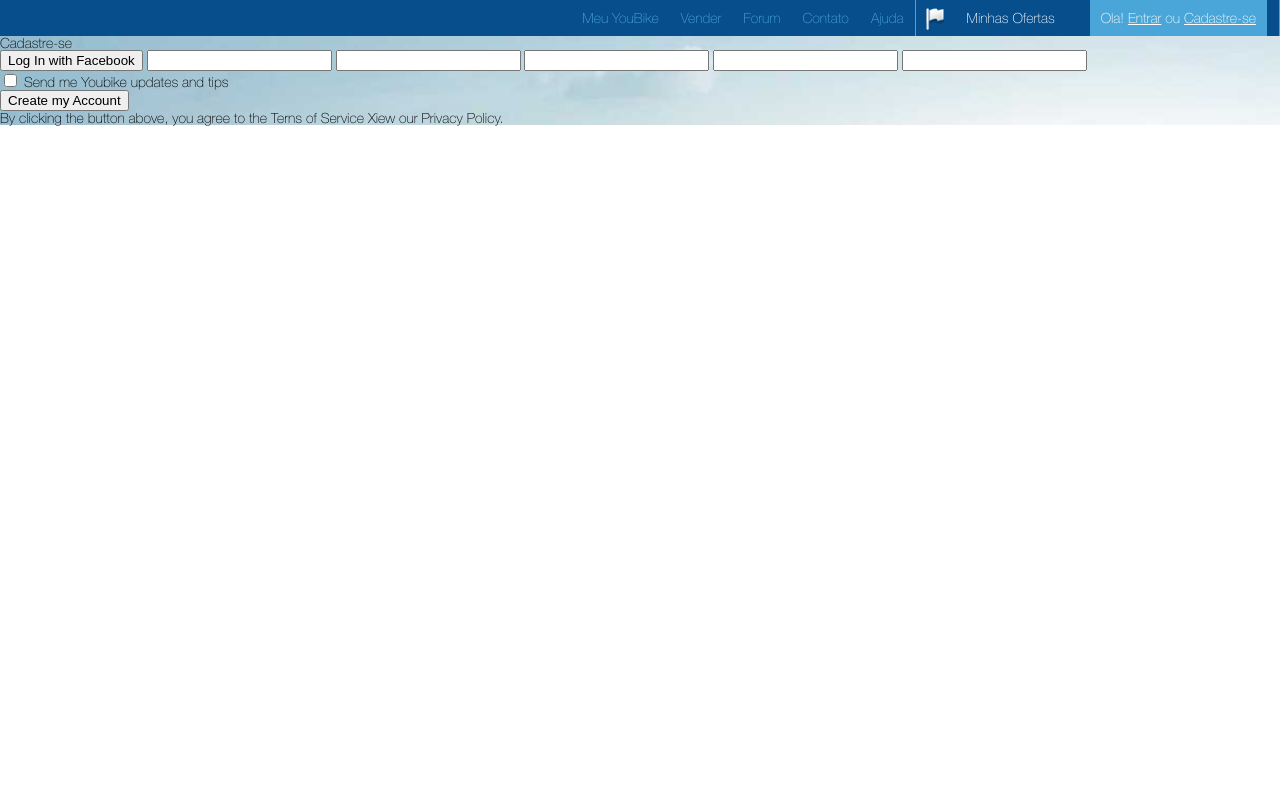
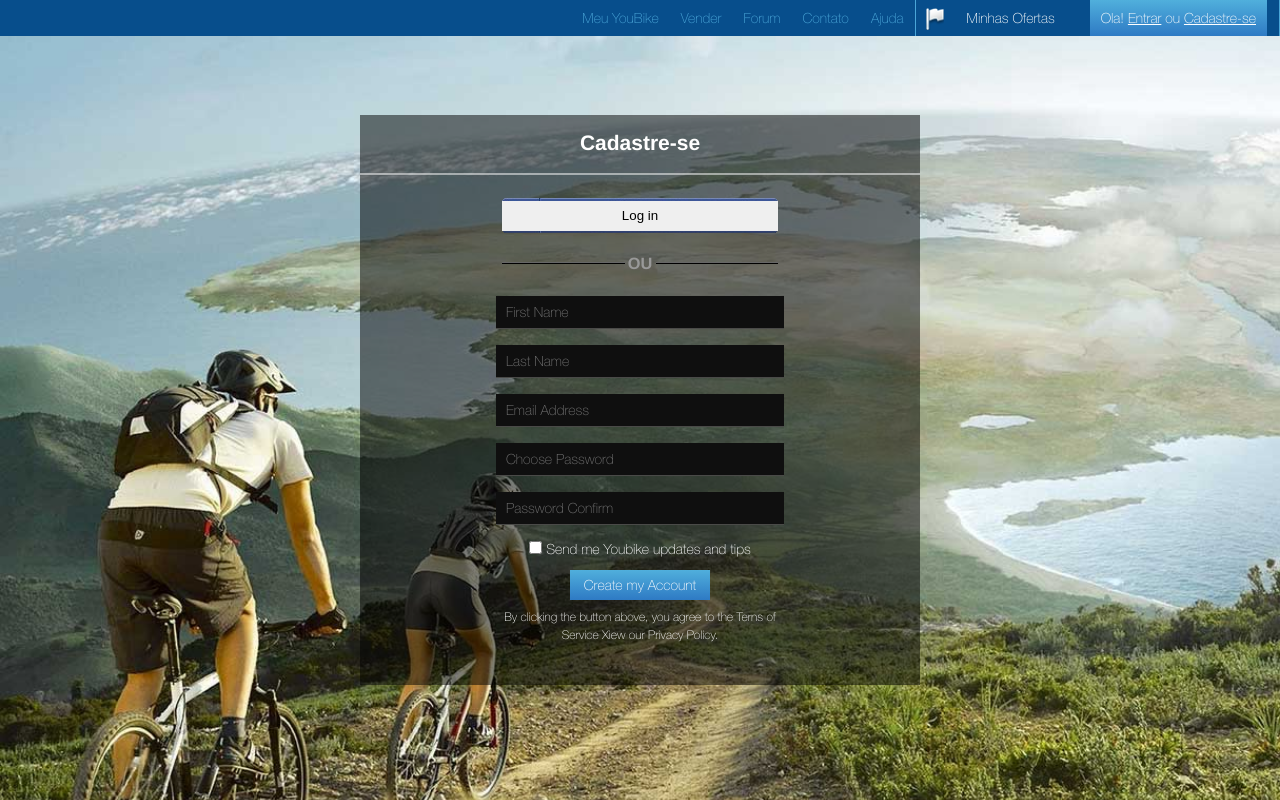
Before and after one commit to miamr33/Homework5_1, a plain HTML site: page index.html in a window 1280 px wide. Drawn offline with Linux system fonts and the light colour scheme.

Commit message:
added central panel

```diff
--- a/css/reset.css
+++ b/css/reset.css
@@ -4,7 +4,7 @@
 */
 
 html, body, div, span, applet, object, iframe,
-h1, h2, h3, h4, h5, h6, p, blockquote, pre,
+h1, h4, h5, h6, p, blockquote, pre,
 a, abbr, acronym, address, big, cite, code,
 del, dfn, em, img, ins, kbd, q, s, samp,
 small, strike, strong, sub, sup, tt, var,
--- a/css/style.css
+++ b/css/style.css
@@ -9,10 +9,16 @@ font-weight: normal;
 font-style: normal;
 }
 body {
-    font-family: 'Helvetica Neue';
+    font-family: 'Helvetica Neue', sans-serif;
     font-size: 14px;
+    background-image: url(../img/background.jpg);
+    background-repeat: no-repeat;
+    background-size: cover;
 }
-.header_menu {
+
+/*HEADER*/
+
+header {
     background-color: #074e8c;
     border-right: 1px solid #4aa6d8;
     height: 36px;
@@ -25,9 +31,8 @@ li:first-child, li:nth-child(2) {
     margin: 0 12px;
     color: white;
 }
-
 li:first-child {
-    background-color: #4aa6d8;
+    background: linear-gradient(to top, #2e7ac4, #50afdc);
 }
 .border {
     border-right: 1px solid #4aa6d8;
@@ -38,21 +43,98 @@ img {
     height: 22px;
     width: 18px;
 }
-a {
+header a {
     display: inline-block;
     padding: 11px;
     text-decoration: none;
     color: #4aa6d8;
 }
-a:hover {
+header a:hover {
     color: white;
     background-color: #4aa6d8;
 }
-.header_menu span {
+header span {
     text-decoration: underline;;
 }
-.main_part {
-    background-image: url(../img/background.jpg);
-    background-size: cover;
+
+/*CENTER_PANEL*/
+
+.center_panel {
+    width: 100%;
+    height: 100%;
+    position: absolute;
+    top: 0;
+    left: 0;
+    overflow: auto;
+}
+.account {
+    width: 560px;
+    height: 570px;
+    position: absolute;
+    top: 0;
+    right: 0;
+    bottom: 0;
+    left: 0;
+    margin: auto;
+    background: rgba(0, 0, 0, 0.5);
+}
+h2 {
+    color: white;
+    text-align: center;
+    padding-bottom: 20px;
+    border-bottom: 2px solid rgba(255, 255, 255, 0.5);
+}
+div form {
+	text-align: center;
+}
+.facebook form {
+    background-image: url(../img/facebook.png);
+	background-repeat: no-repeat;
+	background-position: center center;
+}
+h3 {
+    text-align: center;
+    color: #999999;
+    background-image: url(../img/border_bottom.png);
+    background-position: center center;
     background-repeat: no-repeat;
 }
+div input {
+    margin: 8px 0;
+    width: 276px;
+    height: 30px;
+    border: none;
+}
+div input[type=text], div input[type=email], div input[type=password] {
+    background: #0f0f0f;
+    border-bottom: 1px solid #4a4a48;
+}
+div input[type=checkbox] {
+	width: 13px;
+	height: 13px;
+}
+div input:focus {
+	background: #074b87;
+	box-shadow: 0px 0px 20px 5px rgba(115,154,193,1);
+}
+input[placeholder] {
+    padding-left: 10px;
+}
+.made_account input[type=submit] {
+    width: 140px;
+    background: linear-gradient(to top, #2e7ac4, #50afdc);
+}
+input[placeholder], .made_account input[type=submit] {
+     font-size: 14px;
+     font-family: 'Helvetica Neue', sans-serif;
+}
+p {
+    display: inline-block;;
+    width: 306px;
+    text-align: center;
+    font-size: 12px;
+    line-height: 1.5;
+}
+p, label, .made_account input[type=submit], input[placeholder] {
+    color: white;
+}
--- a/index.html
+++ b/index.html
@@ -21,21 +21,26 @@
                 </ul>
             </div>
         </header>
-        <div class="main_part">
-            <div class="text">Cadastre-se</div>
-            <div class="sign_up">
+        <div class="center_panel">
+            <div class="account">
+                <div class="facebook">
+                    <h2>Cadastre-se</h2>
+                    <form action="https://www.facebook.com" target="_blank">
+                        <input type="submit" value="Log in">
+                    </form>
+                    <h3>OU</h3>
+                </div>
                 <form action="#">
-                <button type="button" name="button"><span>Log In</span> with <span>Facebook</span></button>
-                <input type="text" name="first_name">
-                <input type="text" name="last_name">
-                <input type="email" name="email">
-                <input type="password" name="password">
-                <input type="password" name="password">
+                    <div><input type="text" name="first_name" placeholder="First Name"></div>
+                    <div><input type="text" name="last_name" placeholder="Last Name"></div>
+                    <div><input type="email" name="email" placeholder="Email Address"></div>
+                    <div><input type="password" name="password" placeholder="Choose Password"></div>
+                    <div><input type="password" name="password" placeholder="Password Confirm"></div>
                     <div>
                         <input type="checkbox" id="Youbike">
                         <label for="Youbike">Send me Youbike updates and tips</label>
                     </div>
-                <input type="submit" name="name" value="Create my Account">
+                    <div class="made_account"><input type="submit" value="Create my Account"></div>
                     <p>By clicking the button above, you agree to the Terns of Service Xiew our Privacy Policy.</p>
                 </form>
             </div>
```
Also changed, not shown: img/border_bottom.png (added), img/facebook.png (added). Lines whose indentation alone changed are shown as unchanged.
